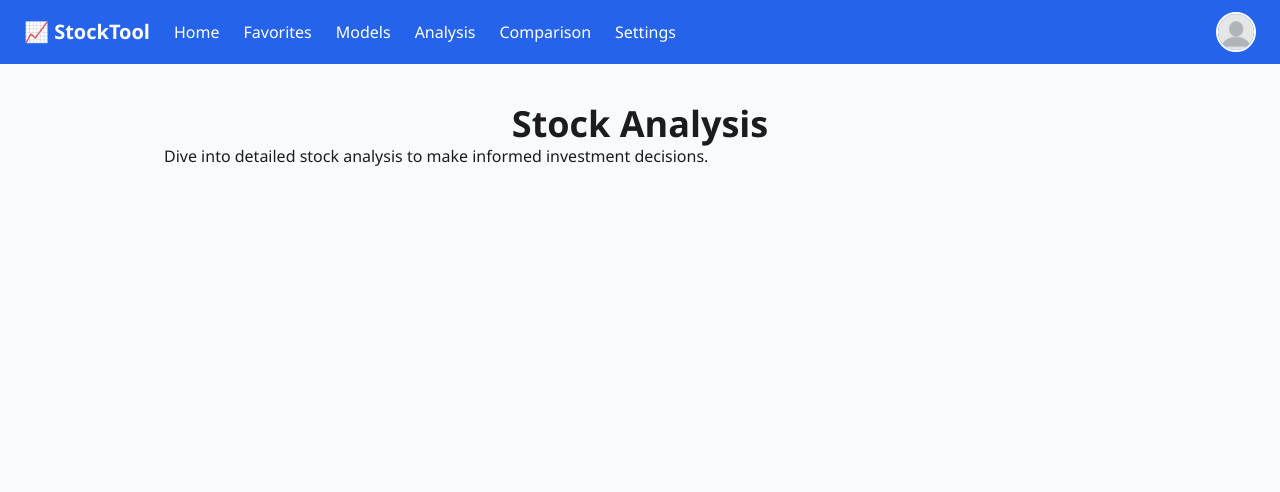
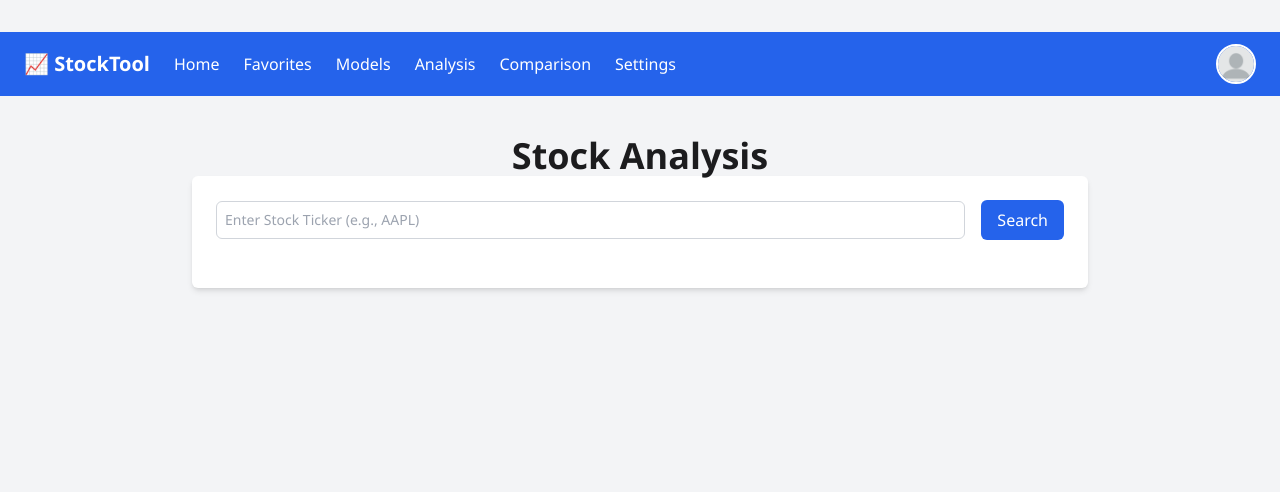
Before and after one commit to CS222-UIUC/team-78-project, a Flask app: page /stock_analysis in a window 1280 px wide. Shown: the top 492 px of the page. Run offline with Flask 3, Linux system fonts and the light colour scheme; some libraries are stand-ins or nearby versions.

Commit message:
basic stock analysis pg that shows graph and info for one stock

```diff
--- a/app.py
+++ b/app.py
@@ -116,57 +116,6 @@ def favorites():
             print(f"Error fetching favorite stock info: {e}")
 
     return render_template('favorites.html', favorites=favorite_data)
-
-
-
-# app = Flask(__name__, template_folder='/Users/advaykadam/team-78-project/')
-
-# Home page
-# @app.route('/')
-# def index():
-#     return render_template('public/index.html')
-
-
-"""
-- Route below fetches the stock history based on the ticker and period, which is set to 1 year by default
-"""
-
-# @app.route('/stock/<stock_ticker>/<period>', methods = ['GET'])
-# def search_stock_data(stock_ticker, period = '1y'):
-#     stock = yf.Ticker(stock_ticker)
-#     stock_history = stock.history(period = period)
-
-#     if not hist.empty:
-#         return jsonify(hist['Close'].to_dict())
-
-#     return {"Ticker error: Ticker not found"}
-
-
-# @app.route('/stock_info/<stock_ticker>/', methods = ['GET'])
-# def get_other_stock_data():
-#     stock = yf.Ticker(ticker)
-
-#     stock_info = stock.info
-
-#     """
-#     This will return relevant stock information in json format
-#     """
-#     return None
-
-"""
-- App route will expect the model type, stock ticker, and period in time.
-- This route will return the results of a specific model
-"""
-# @app.route('/predict/<model>/<ticker>/<period>')
-# def predict_future_stock_price(model, ticker, period = "1y"):
-#     stock = yf.Ticker(ticker)
-
-#     stock_history = stock.history(period = period)
-
-#     prices_data_y = stock_history['Close'].values
-#     values = len(prices_data_y)
-#     time_days_X = np.arange(values).reshape(-1, 1)
-
 
 
 """
--- a/templates/search_results.html
+++ b/templates/search_results.html
@@ -5,8 +5,10 @@
         <div class="flex items-center space-x-4">
 
                 <form action="/search" method="GET" class="flex items-center bg-white rounded-md px-4 py-2 shadow-md max-w-full mx-auto w-full">
-                    <input type="text" name="q" placeholder="Search..." class="p-2 text-sm text-black focus:outline-none w-full" />
-                    <button type="submit" class="ml-2 text-blue-600">🔍</button>
+                    <input type="text" name="q" placeholder="Enter Stock Ticker (e.g., AAPL)" class="p-2 text-sm text-black focus:outline-none border border-gray-300 rounded-md w-full" />
+                    <button type="submit" class="px-4 py-2 bg-blue-600 text-white rounded-md hover:bg-blue-700">
+                        Search
+                    </button>
                 </form>
 
         </div>
--- a/templates/stock_analysis.html
+++ b/templates/stock_analysis.html
@@ -4,6 +4,86 @@
 {% extends "base.html" %}
 {% block title %}Stock Analysis{% endblock %}
 {% block page_heading %}<h1 class="text-center font-bold text-4xl">Stock Analysis</h1>{% endblock %}
-{% block page_description %}Dive into detailed stock analysis to make informed investment decisions.{% endblock %}
+{% block page_description %}
+
+<head>
+    <meta charset="UTF-8">
+    <meta name="viewport" content="width=device-width, initial-scale=1.0">
+    <title>Stock Analysis Tool</title>
+    <script src="https://cdn.tailwindcss.com"></script>
+    <script src="https://cdnjs.cloudflare.com/ajax/libs/jquery/3.6.0/jquery.min.js"></script>
+</head>
+<body class="bg-gray-100 py-8">
+
+    <div class="max-w-4xl mx-auto bg-white shadow-md rounded-md p-6">
+
+        <div class="mb-6">
+            <form id="stockForm" class="flex items-center space-x-4">
+                <input type="text" id="ticker" name="ticker" placeholder="Enter Stock Ticker (e.g., AAPL)"
+                       class="p-2 text-sm text-black focus:outline-none border border-gray-300 rounded-md w-full">
+                <button type="submit" class="px-4 py-2 bg-blue-600 text-white rounded-md hover:bg-blue-700">
+                    Search
+                </button>
+            </form>
+        </div>
+
+        <div id="stockInfo" class="hidden mb-6 bg-gray-100 p-4 rounded-md shadow">
+            <h2 class="text-xl font-semibold mb-4">Stock Information</h2>
+            <p><strong>Name:</strong> <span id="stockName"></span></p>
+            <p><strong>Ticker:</strong> <span id="stockTicker"></span></p>
+            <p><strong>Current Price:</strong> <span id="stockPrice"></span></p>
+            <p><strong>Market Cap:</strong> <span id="stockMarketCap"></span></p>
+            <p><strong>Sector:</strong> <span id="stockSector"></span></p>
+            <p><strong>Industry:</strong> <span id="stockIndustry"></span></p>
+        </div>
+
+        <div id="stockGraph" class="hidden mb-6 bg-gray-100 p-4 rounded-md shadow">
+            <h2 class="text-xl font-semibold mb-4">Stock Graph</h2>
+            <img id="graphImage" src="" alt="Stock Graph" class="rounded-md">
+        </div>
+
+        <div id="errorMessage" class="hidden mb-6 text-red-600 bg-gray-100 p-4 rounded-md shadow"></div>
+    </div>
+
+    <script>
+        $(document).ready(function () {
+            $("#stockForm").submit(function (e) {
+                e.preventDefault();
+
+                const ticker = $("#ticker").val().toUpperCase();
+                const stockInfoUrl = `/stock/${ticker}`;
+                const stockGraphUrl = `/stock/${ticker}/graph`;
+
+                $.ajax({
+                    url: stockInfoUrl,
+                    method: "GET",
+                    success: function (data) {
+                        $("#stockName").text(data.name);
+                        $("#stockTicker").text(data.ticker);
+                        $("#stockPrice").text(data.current_price);
+                        $("#stockMarketCap").text(data.market_cap);
+                        $("#stockSector").text(data.sector);
+                        $("#stockIndustry").text(data.industry);
+
+                        $("#stockInfo").removeClass("hidden");
+                        $("#errorMessage").addClass("hidden");
+                    },
+                    error: function (xhr) {
+                        $("#errorMessage").text(xhr.responseJSON.error || "An error occurred.");
+                        $("#errorMessage").removeClass("hidden");
+                        $("#stockInfo").addClass("hidden");
+                        $("#stockGraph").addClass("hidden");
+                    }
+                });
+
+                $("#graphImage").attr("src", stockGraphUrl);
+                $("#stockGraph").removeClass("hidden");
+            });
+        });
+    </script>
+</body>
+</html>
+
+{% endblock %}
 
 </html>
```
Also changed, not shown: templates/index.html (+4 -4 lines).
